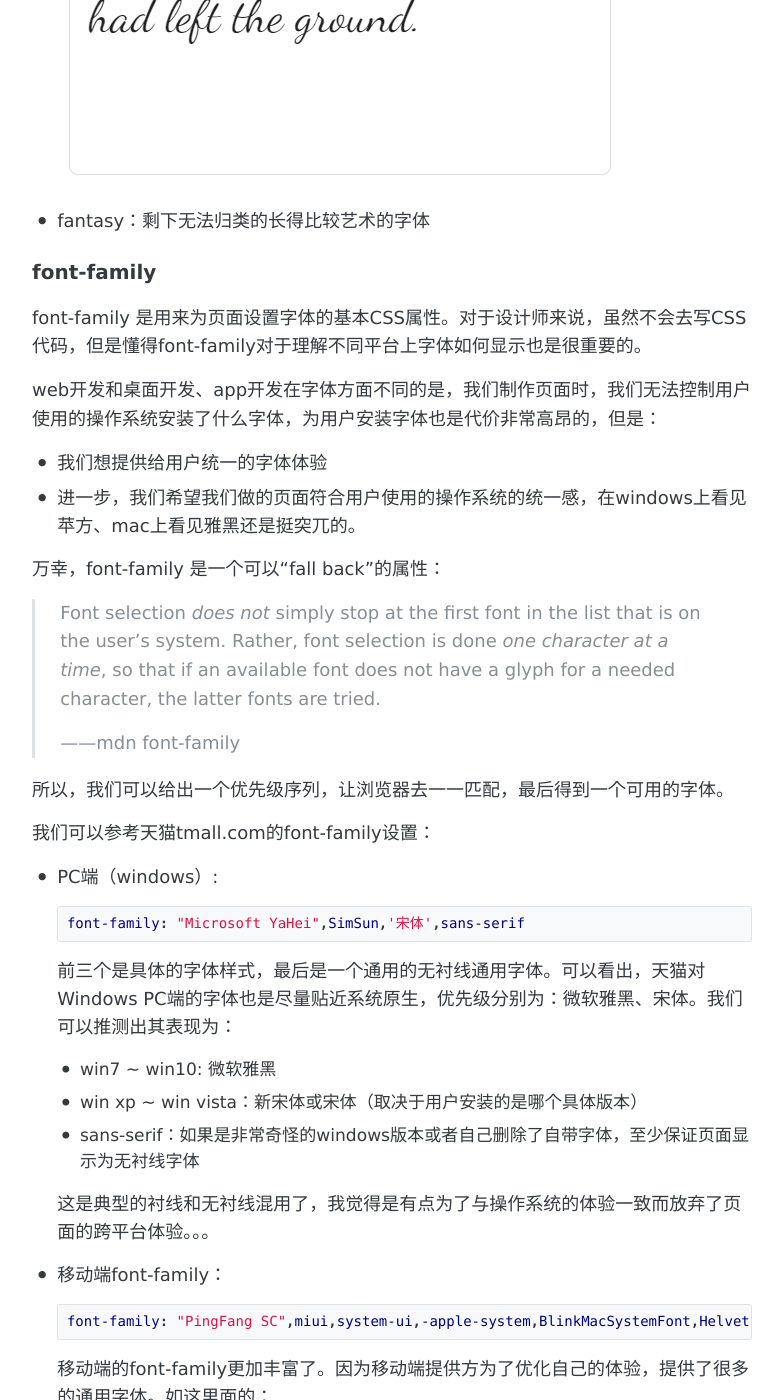
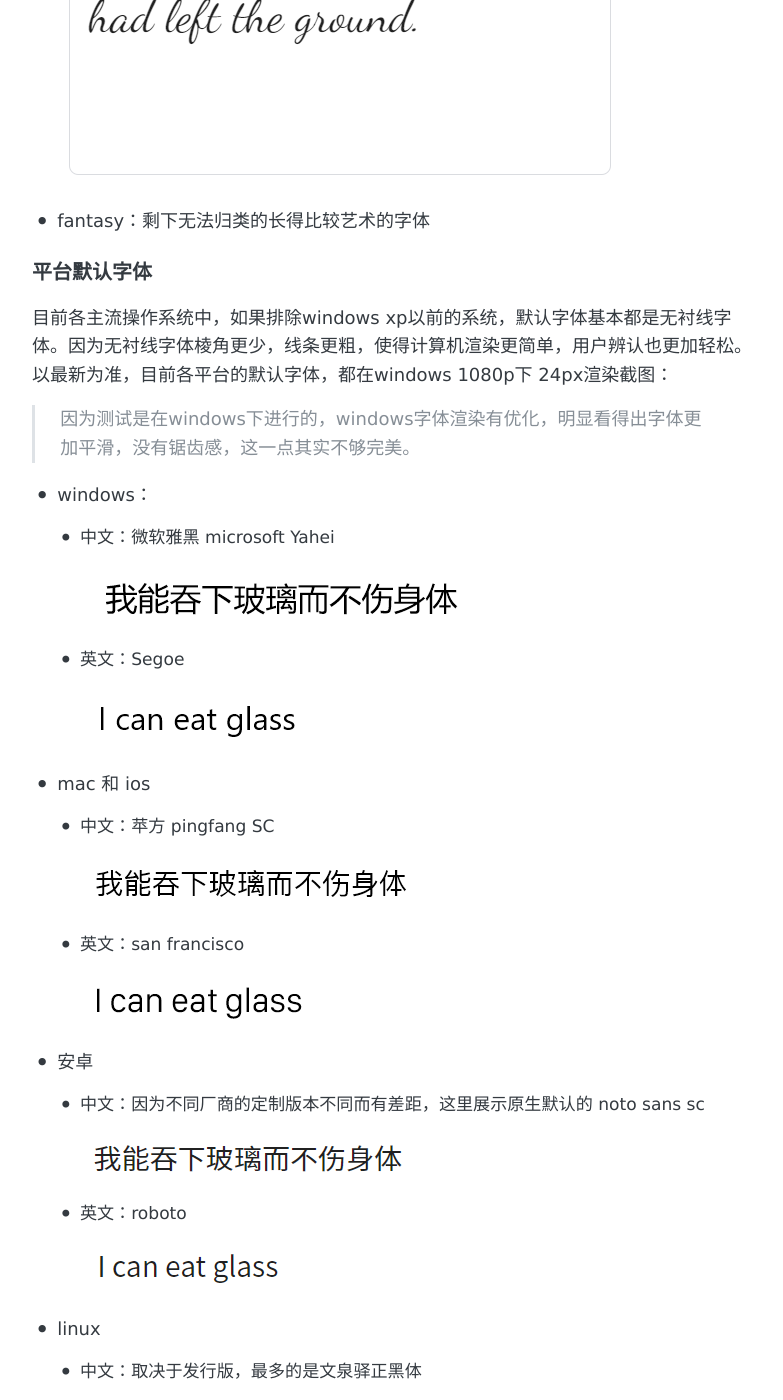
Before and after one commit to ExcitedSpider/archive.excitedspider.github.io, a Jekyll site: the page built from _posts/2020-8-22-有关web font的那些事.md, in a window 1280 px wide and 1400 px high, scrolled down 5268 px. Shown: the whole window, without its empty margins (248-1031 px from the left). Built offline with Jekyll 4.4.1, drawn with Linux system fonts in a browser that asks for light colours; some of the changed text lies outside the part shown.

Commit message:
2020/8/23 23:8 by

```diff
--- a/_posts/2020-8-22-有关web font的那些事.md
+++ b/_posts/2020-8-22-有关web font的那些事.md
@@ -88,6 +88,56 @@ comments: false
   ![image-20200822143228427](../assets/img/mdimg/2020-8-22-有关web font的那些事/image-20200822143228427.png)
 
 * fantasy：剩下无法归类的长得比较艺术的字体
+
+### 平台默认字体
+
+目前各主流操作系统中，如果排除windows xp以前的系统，默认字体基本都是无衬线字体。因为无衬线字体棱角更少，线条更粗，使得计算机渲染更简单，用户辨认也更加轻松。 以最新为准，目前各平台的默认字体，都在windows 1080p下 24px渲染截图：
+
+> 因为测试是在windows下进行的，windows字体渲染有优化，明显看得出字体更加平滑，没有锯齿感，这一点其实不够完美。
+
+* windows：
+
+  * 中文：微软雅黑 microsoft Yahei
+
+    ![image-20200823223723096](../assets/img/mdimg/2020-8-22-有关web font的那些事/image-20200823223723096.png)
+
+  * 英文：Segoe
+
+
+
+    ![image-20200823223642335](../assets/img/mdimg/2020-8-22-有关web font的那些事/image-20200823223642335.png)
+
+* mac 和 ios
+
+  * 中文：苹方 pingfang SC
+
+    ![image-20200823224549810](../assets/img/mdimg/2020-8-22-有关web font的那些事/image-20200823224549810.png)
+
+  * 英文：san francisco
+
+    ![image-20200823224212853](../assets/img/mdimg/2020-8-22-有关web font的那些事/image-20200823224212853.png)
+
+* 安卓
+
+  * 中文：因为不同厂商的定制版本不同而有差距，这里展示原生默认的 noto sans sc
+
+    ![image-20200823225333194](../assets/img/mdimg/2020-8-22-有关web font的那些事/image-20200823225333194.png)
+
+  * 英文：roboto
+
+    ![image-20200823225410440](../assets/img/mdimg/2020-8-22-有关web font的那些事/image-20200823225410440.png)
+
+* linux
+
+  * 中文：取决于发行版，最多的是文泉驿正黑体
+
+    ![image-20200823230135353](../assets/img/mdimg/2020-8-22-有关web font的那些事/image-20200823230135353.png)
+
+  * 英文：取决于发行版，这里展示ubuntu字体
+
+    ![image-20200823230404870](../assets/img/mdimg/2020-8-22-有关web font的那些事/image-20200823230404870.png)
+
+
 
 ### font-family
 
```
Also changed, not shown: assets/img/mdimg/2020-8-22-有关web font的那些事/image-20200823223547123.png (added), assets/img/mdimg/2020-8-22-有关web font的那些事/image-20200823223642335.png (added), assets/img/mdimg/2020-8-22-有关web font的那些事/image-20200823223723096.png (added), assets/img/mdimg/2020-8-22-有关web font的那些事/image-20200823224212853.png (added), assets/img/mdimg/2020-8-22-有关web font的那些事/image-20200823224549810.png (added), assets/img/mdimg/2020-8-22-有关web font的那些事/image-20200823225333194.png (added), assets/img/mdimg/2020-8-22-有关web font的那些事/image-20200823225410440.png (added), assets/img/mdimg/2020-8-22-有关web font的那些事/image-20200823230135353.png (added), assets/img/mdimg/2020-8-22-有关web font的那些事/image-20200823230346829.png (added), assets/img/mdimg/2020-8-22-有关web font的那些事/image-20200823230404870.png (added).
